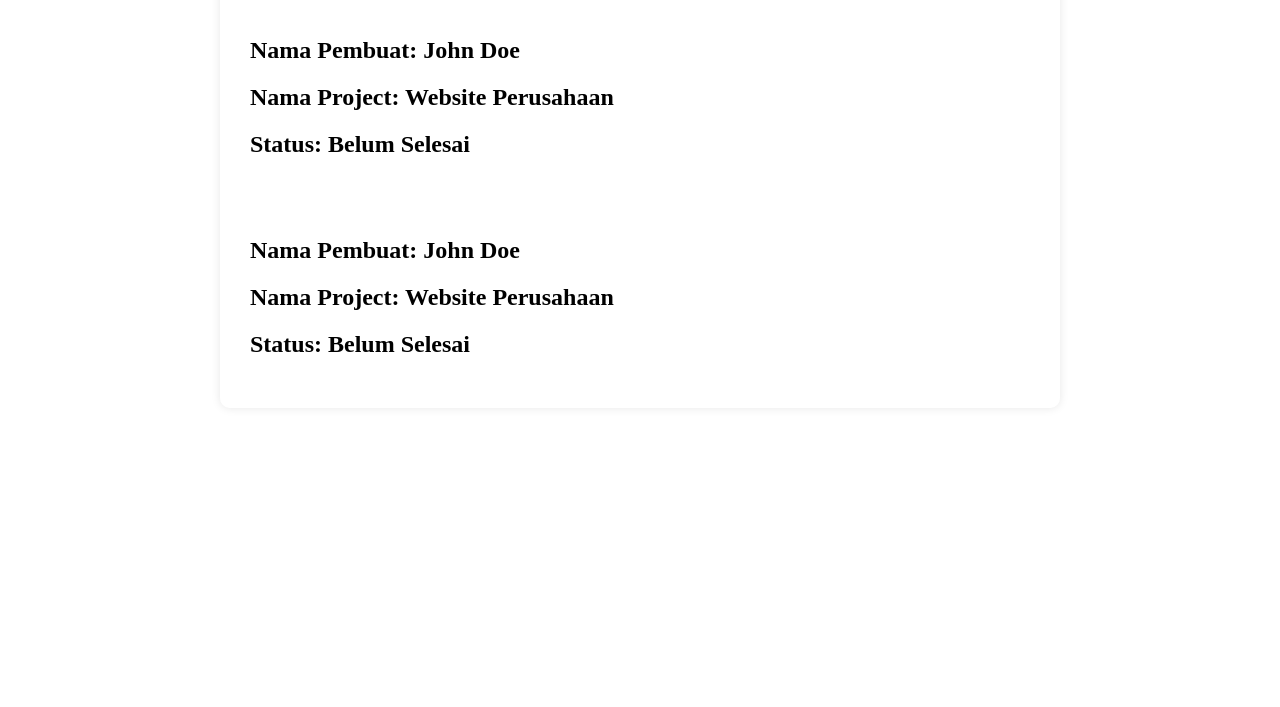
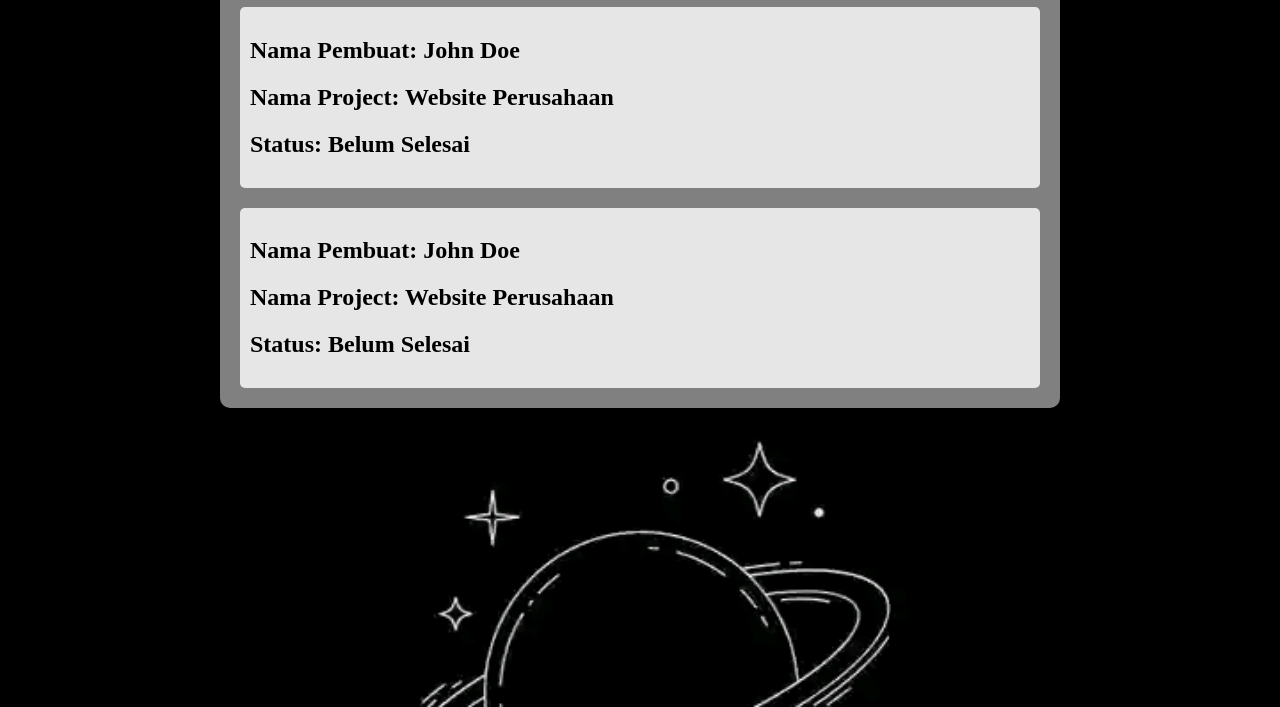
Before and after one commit to Edinst/Shenix, a plain HTML site: page projects.html in a window 1280 px wide. Shown: the part 93-800 px from the top of the page. Drawn offline with Linux system fonts and the light colour scheme.

Commit message:
Update proj.css

```diff
--- a/proj.css
+++ b/proj.css
@@ -1,7 +1,7 @@
 body {
   margin: 0;
   padding: 0;
-  background-image: url('image/bac2.png');
+  background-image: url('bac2.png');
   background-size: cover;
   background-repeat: no-repeat;
   height: 100vh;
```
